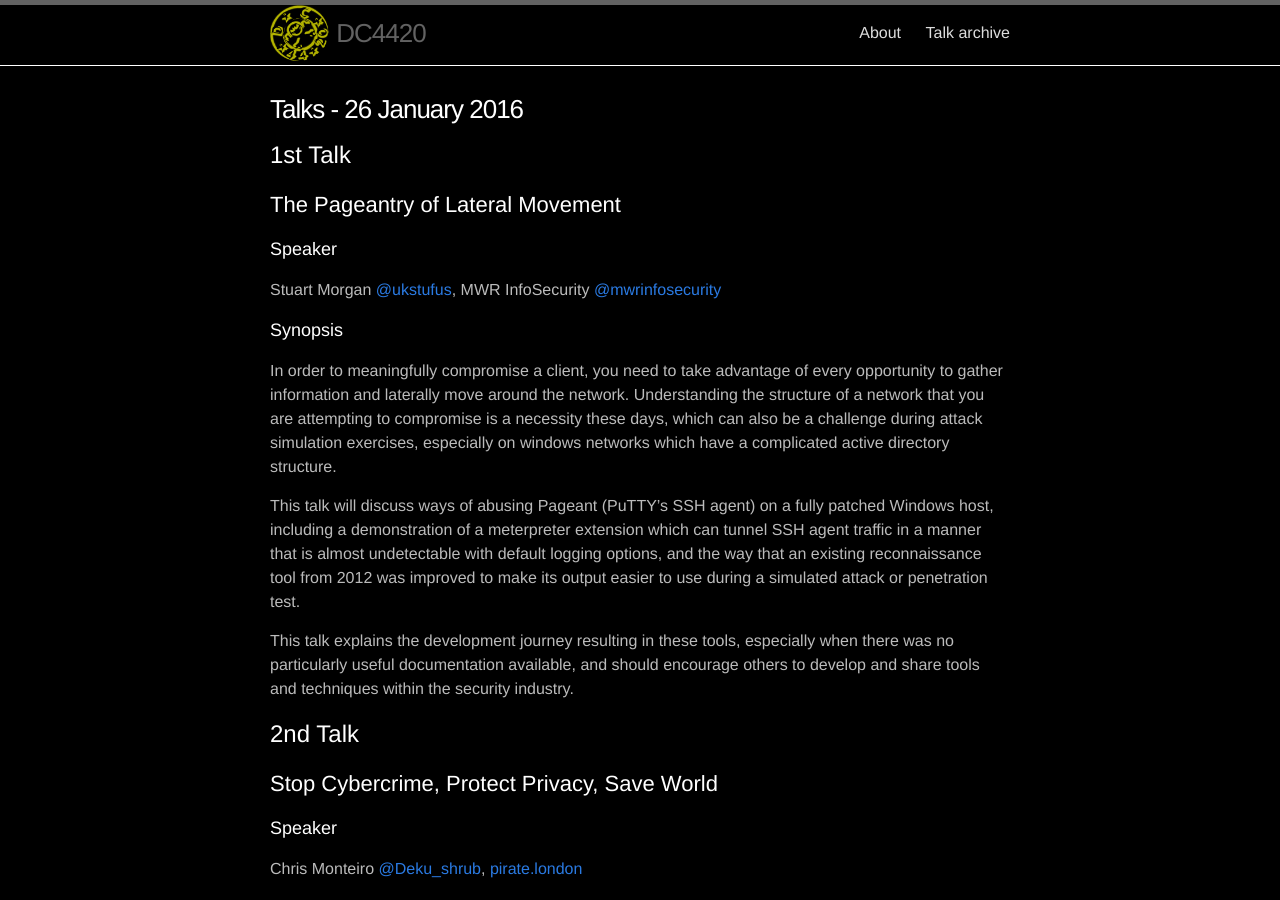
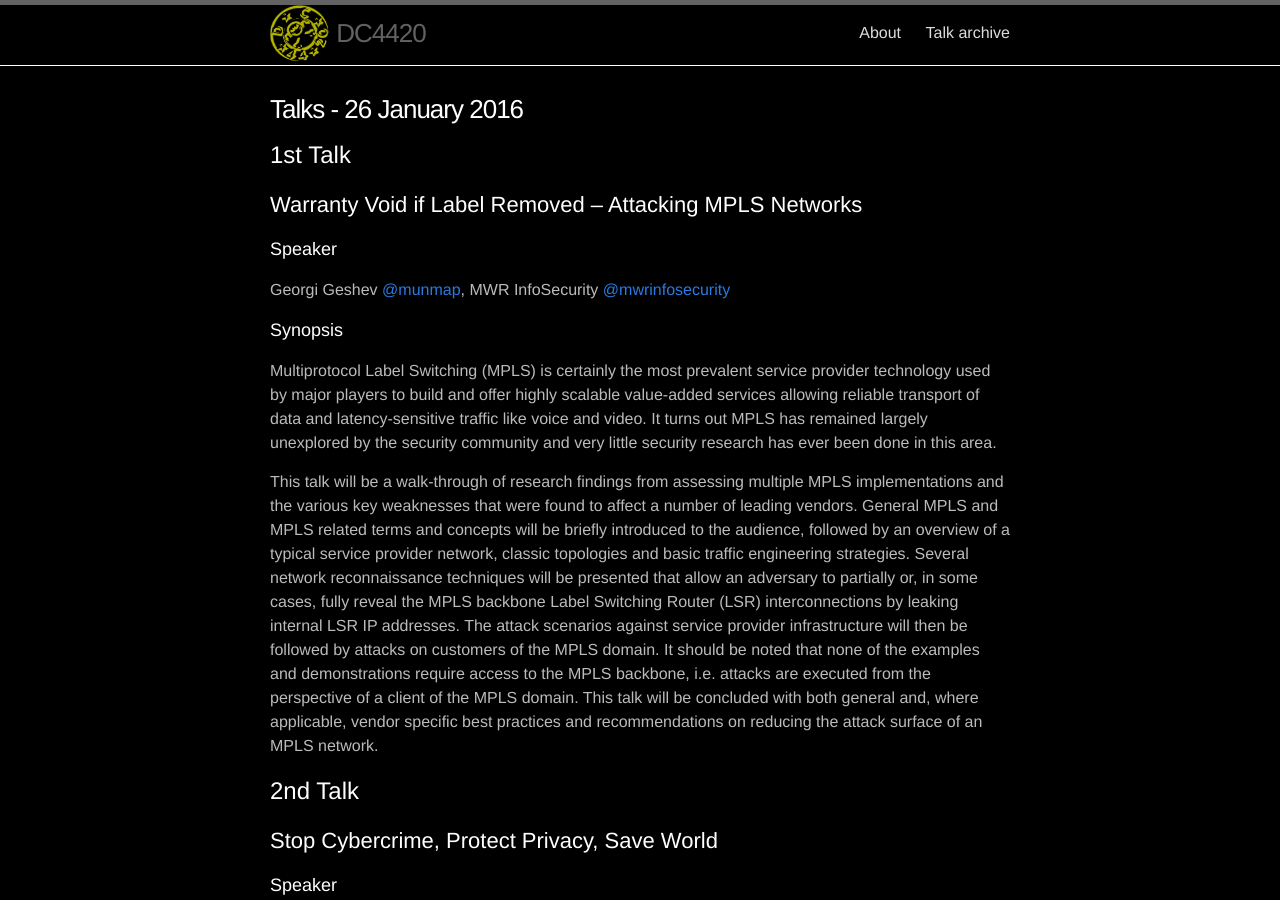
Before and after one commit to dc4420/website, a Jekyll site: the page built from _posts/2016-01-26-talks.markdown, in a window 1280 px wide and 900 px high. Built offline with Jekyll 4.4.1, drawn with Linux system fonts in a browser that asks for light colours; nearby versions of some CDN libraries.

Commit message:
Update talk as original speaker is ill

```diff
--- a/_posts/2016-01-26-talks.markdown
+++ b/_posts/2016-01-26-talks.markdown
@@ -7,32 +7,42 @@ categories: talk
 
 # 1st Talk
 
-## The Pageantry of Lateral Movement
+## Warranty Void if Label Removed – Attacking MPLS Networks
 
 ### Speaker
 
-Stuart Morgan [@ukstufus](https://twitter.com/ukstufus), MWR InfoSecurity [@mwrinfosecurity](https://twitter.com/mwrinfosecurity)
+Georgi Geshev [@munmap](https://twitter.com/munmap), MWR InfoSecurity [@mwrinfosecurity](https://twitter.com/mwrinfosecurity)
 
 ### Synopsis
 
-In order to meaningfully compromise a client, you need to take advantage of
-every opportunity to gather information and laterally move around the network.
-Understanding the structure of a network that you are attempting to compromise
-is a necessity these days, which can also be a challenge during attack
-simulation exercises, especially on windows networks which have a complicated
-active directory structure.
+Multiprotocol Label Switching (MPLS) is certainly the most
+prevalent service provider technology used by major players
+to build and offer highly scalable value-added services
+allowing reliable transport of data and latency-sensitive
+traffic like voice and video. It turns out MPLS has remained
+largely unexplored by the security community and very little
+security research has ever been done in this area.
 
-This talk will discuss ways of abusing Pageant (PuTTY's SSH agent) on a fully
-patched Windows host, including a demonstration of a meterpreter extension
-which can tunnel SSH agent traffic in a manner that is almost undetectable
-with default logging options, and the way that an existing reconnaissance tool
-from 2012 was improved to make its output easier to use during a simulated
-attack or penetration test.
-
-This talk explains the development journey resulting in these tools,
-especially when there was no particularly useful documentation available,
-and should encourage others to develop and share tools and techniques
-within the security industry.
+This talk will be a walk-through of research findings from
+assessing multiple MPLS implementations and the various key
+weaknesses that were found to affect a number of leading
+vendors. General MPLS and MPLS related terms and concepts
+will be briefly introduced to the audience, followed by an
+overview of a typical service provider network, classic
+topologies and basic traffic engineering strategies.
+Several network reconnaissance techniques will be presented
+that allow an adversary to partially or, in some cases,
+fully reveal the MPLS backbone Label Switching Router (LSR)
+interconnections by leaking internal LSR IP addresses. The
+attack scenarios against service provider infrastructure
+will then be followed by attacks on customers of the MPLS
+domain. It should be noted that none of the examples and
+demonstrations require access to the MPLS backbone, i.e.
+attacks are executed from the perspective of a client of
+the MPLS domain. This talk will be concluded with both
+general and, where applicable, vendor specific best
+practices and recommendations on reducing the attack
+surface of an MPLS network.
 
 # 2nd Talk
 
```
